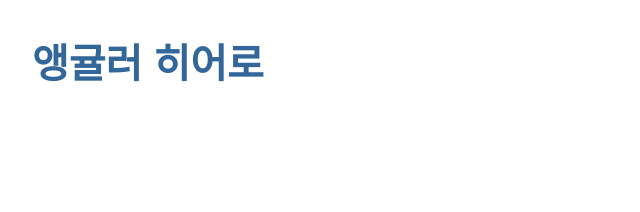
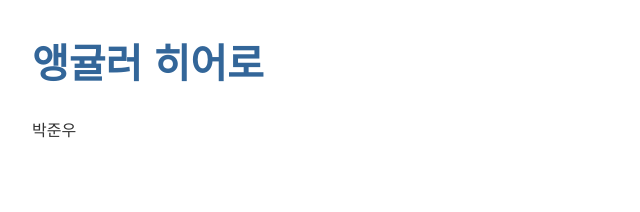
Before and after one commit to JUNWOO45/angular-heroes, an Angular app: page / in a window 1280 px wide. Shown: the top 212 px of the page, without its empty margins (0-640 px from the left). Built offline with nearby package versions, Linux system fonts and the light colour scheme.

Commit message:
heroesComponent 뷰 표시하기

```diff
--- a/src/app/app.component.html
+++ b/src/app/app.component.html
@@ -1,3 +1,4 @@
 <h1>
   {{ title }}
 </h1>
+<app-heroes></app-heroes>
--- a/src/app/heroes/heroes.component.html
+++ b/src/app/heroes/heroes.component.html
@@ -1 +1 @@
-<p>heroes works!</p>
+{{ hero }}
--- a/src/app/heroes/heroes.component.ts
+++ b/src/app/heroes/heroes.component.ts
@@ -7,6 +7,8 @@ import { Component, OnInit } from '@angular/core';
 })
 export class HeroesComponent implements OnInit {
 
+  hero = '박준우';
+
   constructor() { }
 
   ngOnInit() {
```
